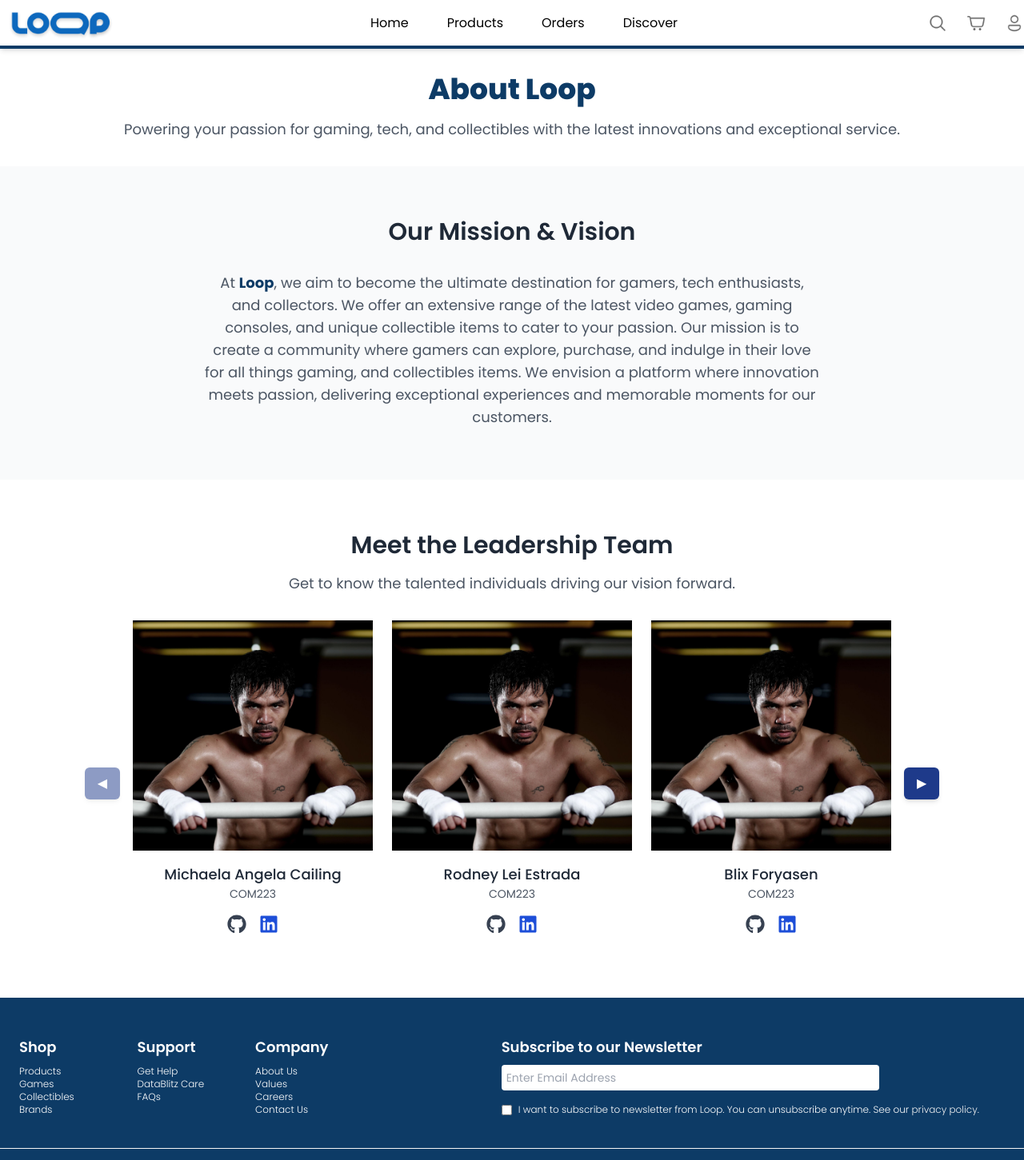
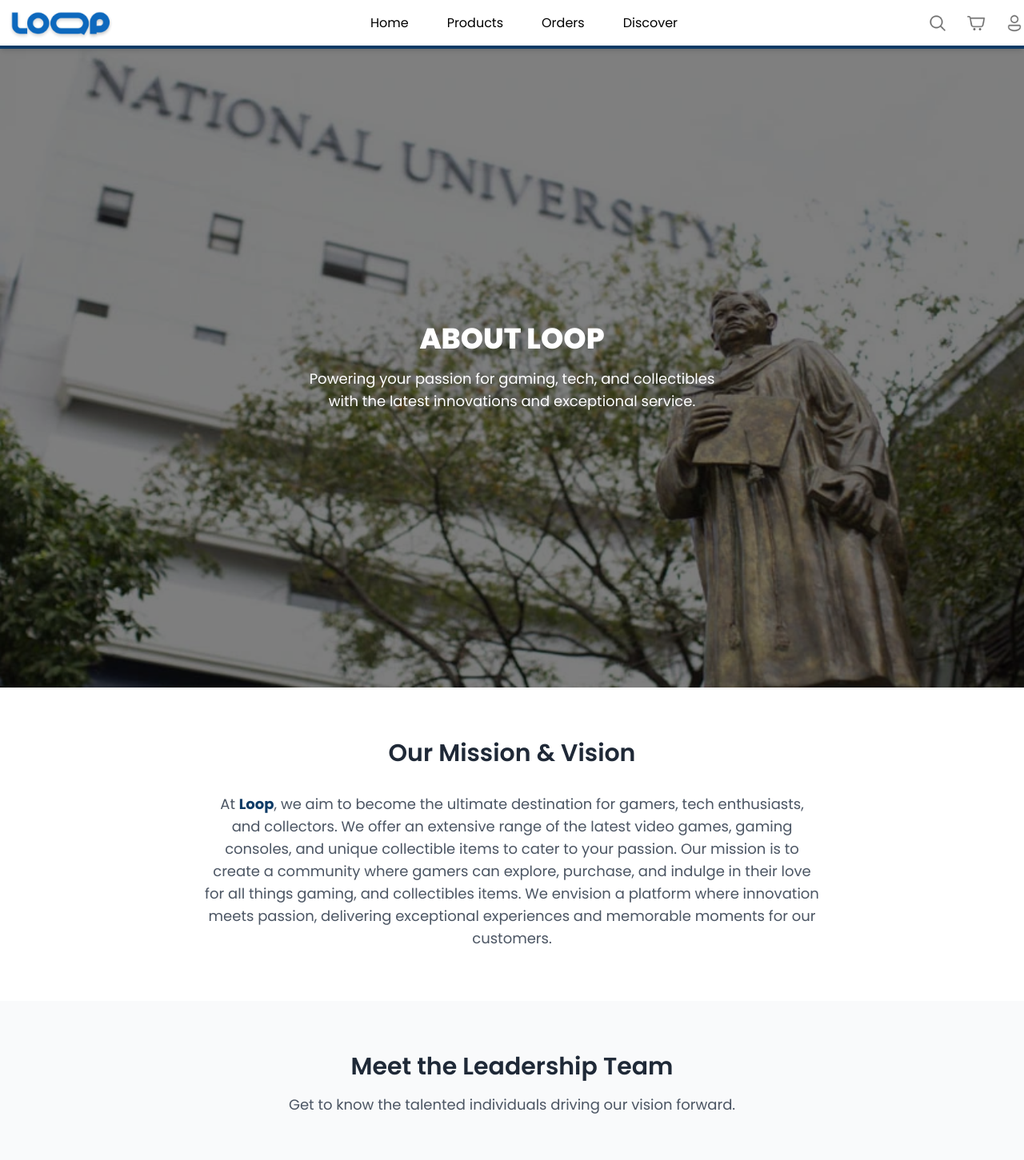
Before and after one commit to wintercutie/loop, a Next.js app: page /discover in a window 1280 px wide. Shown: the top 1451 px of the page at 80% size. Built offline with nearby package versions, Linux system fonts and the light colour scheme.

Commit message:
completed clean aboutus done

```diff
--- a/src/app/discover/page.jsx
+++ b/src/app/discover/page.jsx
@@ -1,5 +1,5 @@
 "use client";
-import React, { useState } from "react";
+import React from "react";
 import Image from "next/image";
 import { FaGithub, FaLinkedin } from "react-icons/fa";
 
@@ -50,50 +50,31 @@
 ];
 
 export default function Discover() {
-  const [startIndex, setStartIndex] = useState(0);
-  const [isTransitioning, setIsTransitioning] = useState(false);
-  const itemsPerPage = 3;
-
-  const handleNext = () => {
-    if (startIndex + itemsPerPage < creators.length) {
-      setIsTransitioning(true);
-      setTimeout(() => {
-        setStartIndex(startIndex + itemsPerPage);
-        setIsTransitioning(false);
-      }, 450);
-    }
-  };
-
-  const handlePrevious = () => {
-    if (startIndex - itemsPerPage >= 0) {
-      setIsTransitioning(true);
-      setTimeout(() => {
-        setStartIndex(startIndex - itemsPerPage);
-        setIsTransitioning(false);
-      }, 300);
-    }
-  };
-
-  const displayedCreators = creators.slice(
-    startIndex,
-    startIndex + itemsPerPage
-  );
-
   return (
     <div className="min-h-screen bg-gray-50 text-gray-800">
       {/* Header Section */}
-      <header className="bg-white shadow-md py-8">
-        <div className="container mx-auto text-center">
-          <h1 className="text-4xl font-extrabold text-[#0D3B66]">About Loop</h1>
-          <p className="mt-4 text-lg text-gray-600">
-            Powering your passion for gaming, tech, and collectibles with the
-            latest innovations and exceptional service.
+      <header className="relative h-[100vh]">
+        <Image
+          src="/discover/Coverpic.webp" // Update this with the actual path
+          alt="Cover Background"
+          fill
+          style={{ objectFit: "cover" }}
+          className="absolute inset-0 z-0"
+        />
+        <div className="relative z-10 flex flex-col items-center justify-center h-full text-center text-white bg-black bg-opacity-50">
+          <h1 className="text-4xl font-extrabold">
+            ABOUT<span className="text-white"> LOOP</span>
+          </h1>
+          <p className="mt-4 text-lg">
+            Powering your passion for gaming, tech, and collectibles
+            <br />
+            with the latest innovations and exceptional service.
           </p>
         </div>
       </header>
 
       {/* Mission and Vision Section */}
-      <section className="py-16 bg-gray-50">
+      <section className="py-16 bg-white">
         <div className="container mx-auto px-4">
           <h2 className="text-3xl font-semibold text-center mb-8">
             Our Mission & Vision
@@ -113,7 +94,7 @@
       </section>
 
       {/* Creators Section */}
-      <section className="py-16 bg-white">
+      <section className="py-16 bg-gray-50">
         <div className="container mx-auto px-4">
           <h2 className="text-3xl font-semibold text-center mb-4">
             Meet the Leadership Team
@@ -121,39 +102,27 @@
           <p className="text-lg text-center text-gray-600 mb-8">
             Get to know the talented individuals driving our vision forward.
           </p>
-          <div className="flex items-center justify-center space-x-4">
-            {/* Previous Button */}
-            <button
-              onClick={handlePrevious}
-              disabled={startIndex === 0}
-              className={`px-4 py-2 text-white bg-blue-900 rounded-md shadow-md hover:bg-blue-700 ${
-                startIndex === 0 ? "opacity-50 cursor-not-allowed" : ""
-              }`}
-            >
-              ◀
-            </button>
 
-            {/* Card Display */}
-            <div
-              className={`grid grid-cols-3 gap-6 relative ${
-                isTransitioning
-                  ? "opacity-0 transition-opacity duration-500 ease-in-out"
-                  : "opacity-100 transition-opacity duration-500 ease-in-out"
-              }`}
-            >
-              {displayedCreators.map((creator, index) => (
-                <div key={index} className="overflow-hidden">
+          {/* Card Display with 2 Rows and 3 Columns */}
+          <div className="grid grid-cols-6 gap-8">
+            {creators.map((creator, index) => (
+              <div key={index} className="overflow-hidden py-8">
+                {/* Image with uniform size */}
+                <div className="relative w-80 h-96 mx-auto mb-4">
                   <Image
                     src={creator.image}
                     alt={`Image of ${creator.name}`}
-                    width={300}
-                    height={300}
-                    className="w-35 h-72 object-cover"
+                    fill
+                    style={{ objectFit: "cover" }}
+                    className=""
                   />
-                  <div className="p-4 text-center">
-                    <h3 className="text-lg font-medium">{creator.name}</h3>
-                    <p className="text-gray-600 text-sm">{creator.position}</p>
-                    <div className="flex justify-center space-x-4 mt-4 text-2xl">
+                </div>
+                {/* Name and Position */}
+                <div className="text-center">
+                  <h3 className="text-md font-medium">{creator.name}</h3>
+                  <p className="text-gray-600 text-xs">{creator.position}</p>
+                  <div className="flex justify-center space-x-2 mt-2 text-lg">
+                    {/* GitHub Icon */}
                     <a
                       href={creator.github}
                       target="_blank"
@@ -162,6 +131,7 @@
                     >
                       <FaGithub />
                     </a>
+                    {/* LinkedIn Icon */}
                     <a
                       href={creator.linkedin}
                       target="_blank"
@@ -175,20 +145,6 @@
               </div>
             ))}
           </div>
-
-            {/* Next Button */}
-            <button
-              onClick={handleNext}
-              disabled={startIndex + itemsPerPage >= creators.length}
-              className={`px-4 py-2 text-white bg-blue-900 rounded-md shadow-md hover:bg-blue-700 ${
-                startIndex + itemsPerPage >= creators.length
-                  ? "opacity-50 cursor-not-allowed"
-                  : ""
-              }`}
-            >
-              ▶
-            </button>
-          </div>
         </div>
       </section>
     </div>
```
Also changed, not shown: public/discover/Coverpic.webp (added), public/discover/creator-2.jpeg. Lines whose indentation alone changed are shown as unchanged.
